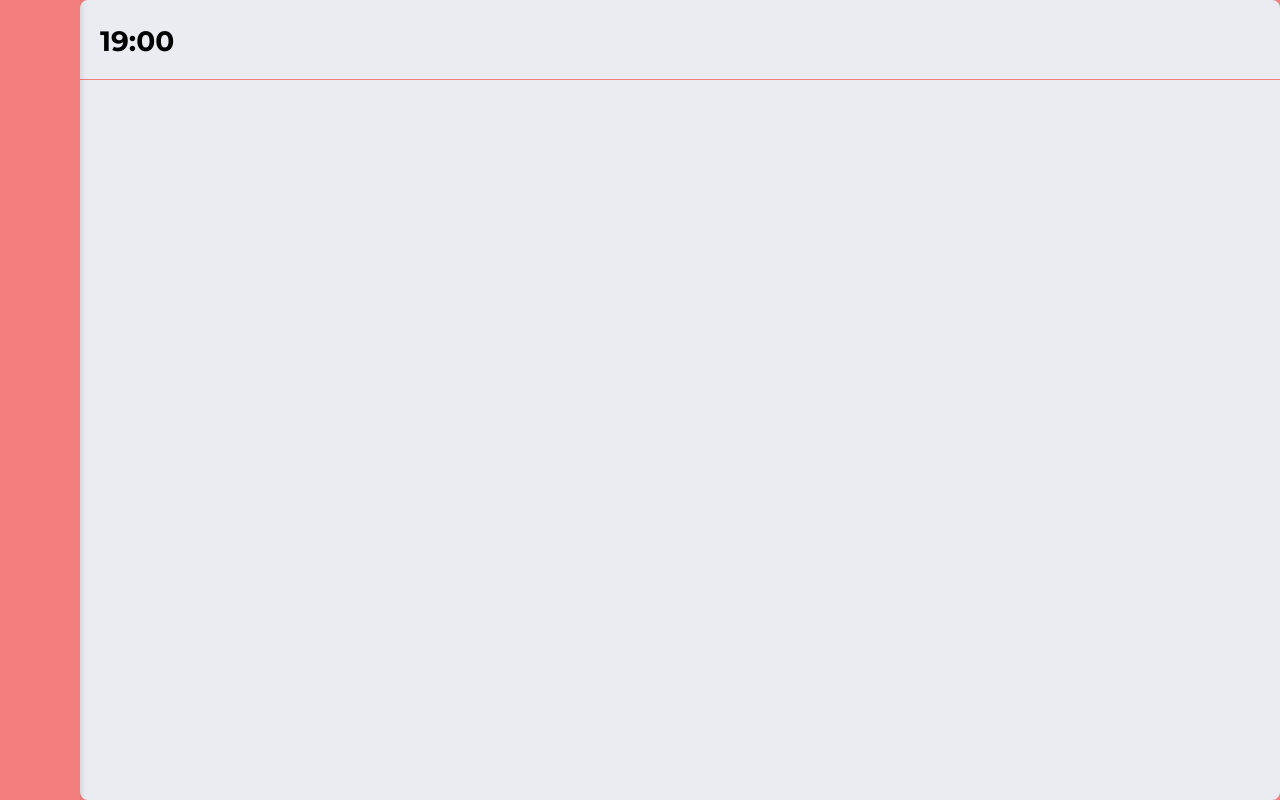
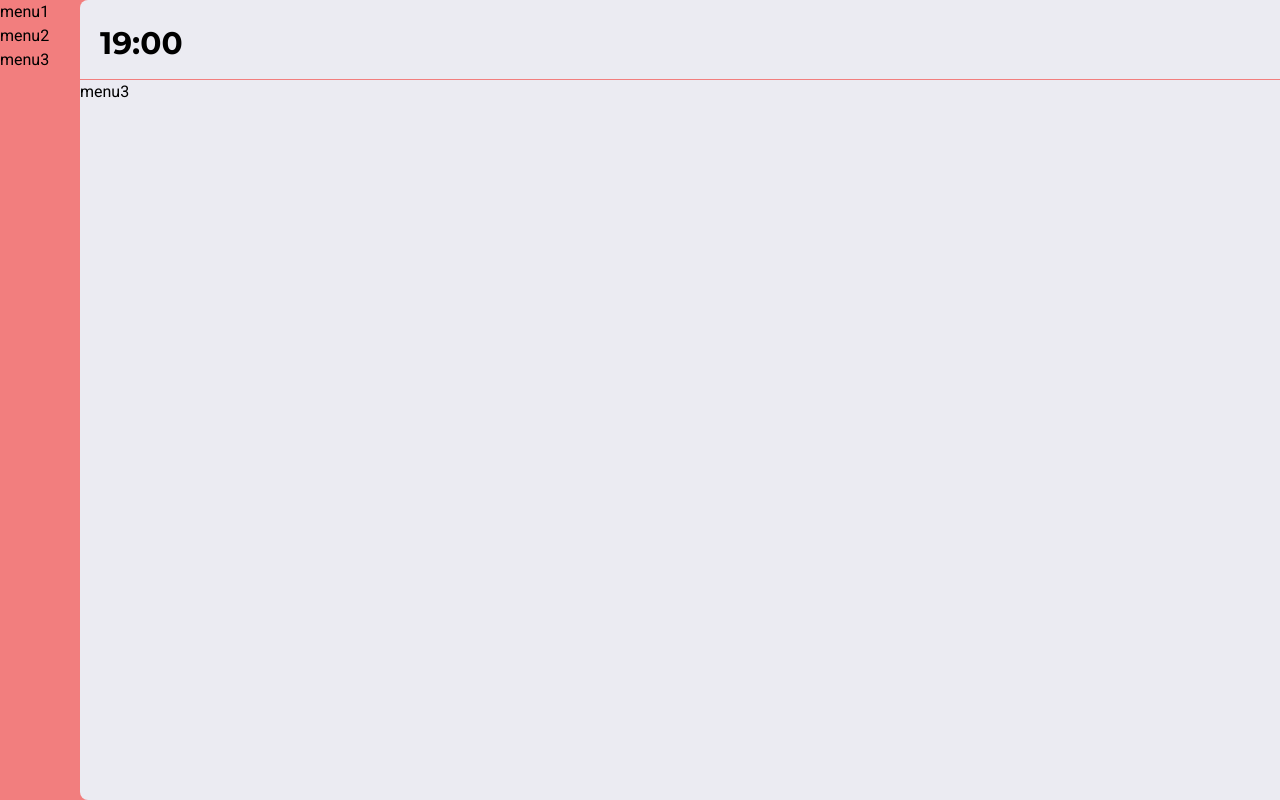
Before and after one commit to MShazilKhan7/quiks_frontend, a React (Vite) app: page /menu3 in a window 1280 px wide. Built offline with nearby package versions, Linux system fonts and the light colour scheme.

Commit message:
Root Layout setup

```diff
--- a/src/App.css
+++ b/src/App.css
@@ -24,12 +24,6 @@ body {
 }
 
 /* Main Container */
-#main-container {
-    height: 100vh;
-    width: calc(100vw - 5rem);
-    float: right;
-    border-radius: 0.5rem;
-}
 /* #main-container.open {
     width: calc(100vw - 5rem);
 }
@@ -60,21 +54,21 @@ body {
 
 @media (max-width: 768px) {
     /* Show toggle button on small devices */
-    #sidebar .toggle-btn {
+    /* #sidebar .toggle-btn {
         display: block;
     }
     #main-container {
         width: 100vw;
         border-radius: 0;
-    }
+    } */
 }
 
 /* Header */
-#main-container #header {
+#header {
     border-bottom: 1px solid var(--primary-color);
     height: 5rem;
 }
-#main-container #header #time {
-    font-size: 1.75rem;
+#time {
+    font-size: 1.95rem;
     font-family: var(--font-secondary);
 }
--- a/src/App.jsx
+++ b/src/App.jsx
@@ -1,23 +1,16 @@
 import "./App.css";
 import React, { useState } from "react";
 import "./index.css";
-import Sidebar from "./app/components/sidebar/Sidebar"
-import MainContainer from "./app/components/MainContainer";
+import Sidebar from "./app/components/sidebar/Sidebar";
+import MainContainer from "./app/components/RootLayout/RootLayout";
+import RootLayout from "./app/components/RootLayout/RootLayout";
+import AppRoutes from "./app/routes";
 
 function App() {
-  const [isSidebarOpen, setIsSidebarOpen] = useState(true);
-
-  const toggleSidebar = () => {
-    setIsSidebarOpen(!isSidebarOpen);
-  };
-
   return (
-    <>
-      <div id="app">
-        <Sidebar isOpen={isSidebarOpen} onToggle={toggleSidebar}/>
-        <MainContainer isSidebarOpen={isSidebarOpen} toggleSidebar={toggleSidebar}/>
-      </div>
-    </>
+    <div id="app">
+      <AppRoutes />
+    </div>
   );
 }
 
--- a/src/app/components/MainContainer.jsx
+++ /dev/null
@@ -1,10 +0,0 @@
-import React from 'react'
-import Header from './header/Header'
-
-export default function MainContainer(props) {
-  return (
-    <div id="main-container" className={`${props.isSidebarOpen ? 'open' : 'close'} bg-back`}>
-      <Header />
-    </div>
-  )
-}
--- /dev/null
+++ b/src/app/components/RootLayout/RootLayout.jsx
@@ -0,0 +1,36 @@
+import React, { useState } from "react";
+import Header from "../header/Header";
+import Sidebar from "../sidebar/Sidebar";
+import { Outlet } from "react-router-dom";
+
+export default function RootLayout() {
+  const [isSidebarOpen, setIsSidebarOpen] = useState(true);
+
+  const toggleSidebar = () => {
+    setIsSidebarOpen(!isSidebarOpen);
+  };
+
+  return (
+    <div
+      className={`bg-primay w-screen flex h-screen justify-between bg-primary`}
+    >
+      <div
+        className={`left-container h-full md:w-[5rem] bg-black transition-all duration-500 ${
+          isSidebarOpen ? "w-[5rem]" : "w-0"
+        }`}
+      >
+        <Sidebar isOpen={isSidebarOpen} onToggle={toggleSidebar} />
+      </div>
+      <div
+        className={`right-container h-full md:rounded-l-[0.5rem] md:w-[calc(100%-5rem)] bg-back transition-all duration-500 ${
+          isSidebarOpen
+            ? "w-[calc(100%-5rem)] rounded-l-[0.5rem]"
+            : "w-full rounded-l-none"
+        }`}
+      >
+        <Header />
+        <Outlet />
+      </div>
+    </div>
+  );
+}
--- a/src/app/components/sidebar/Sidebar.jsx
+++ b/src/app/components/sidebar/Sidebar.jsx
@@ -1,22 +1,32 @@
-import React from 'react'
+import React from "react";
+import SidebarItem from "./SidebarItem";
+import { navigation } from "../../constants/navigationMenusConfig";
 
 export default function Sidebar(props) {
   return (
-        <nav id="sidebar" className={`fixed top-0 left-0 h-full transition-all duration-300 ${props.isOpen ? 'open' : 'close'} bg-primary`} >
+    <nav
+      className={`h-full transition-all duration-300 bg-primary flex flex-col justify-between`}
+    >
+      <div>
+        {navigation.map((menu) => {
+          return <SidebarItem {...menu} />;
+        })}
+      </div>
+      <div className="relative">
         <button
-                className={props.isOpen ? "absolute bottom-4 left-1/2 transform text-white w-8 h-8 flex items-center justify-center rounded-full shadow-lg toggle-btn close bg-accent" : "hidden"}
+          className={
+            "absolute md:hidden bottom-4 left-1/2 transform text-white w-8 h-8 flex items-center justify-center rounded-full shadow-lg toggle-btn close bg-accent"
+          }
           onClick={props.onToggle}
           aria-label="Toggle Sidebar"
         >
+          {props.isOpen ? (
             <i className="fas fa-arrow-left text-sm"></i>
+          ) : (
+            <i className="fas fa-arrow-right text-sm"></i>
+          )}
         </button>
-            <button
-                className={props.isOpen ? 'hidden' : "absolute bottom-4 left-1/2 transform text-white w-8 h-8 flex items-center justify-center rounded-full shadow-lg toggle-btn open bg-accent"}
-                onClick={props.onToggle}
-                aria-label="Toggle Sidebar"
-            >
-                <i className="fas fa-arrow-right text-sm"></i>
-            </button>
+      </div>
     </nav>
-    )
+  );
 }
--- a/src/app/components/sidebar/SidebarItem.jsx
+++ b/src/app/components/sidebar/SidebarItem.jsx
@@ -1,7 +1,15 @@
-import React from 'react'
-
-export default function SidebarItem() {
+import React from "react";
+import { useNavigate } from "react-router-dom";
+export default function SidebarItem(props) {
+  const navigate = useNavigate();
   return (
-    <div>SidebarItem</div>
-  )
+    <div
+      onClick={() => {
+        navigate(props.path);
+      }}
+      className="cursor-pointer"
+    >
+      <p>{props.title}</p>
+    </div>
+  );
 }
--- /dev/null
+++ b/src/app/constants/navigationMenusConfig.js
@@ -0,0 +1,14 @@
+export const navigation = [
+  {
+    path: "/",
+    title: "menu1",
+  },
+  {
+    path: "menu2",
+    title: "menu2",
+  },
+  {
+    path: "menu3",
+    title: "menu3",
+  },
+];
--- a/src/app/routes/bookNavigationConfig.js
+++ /dev/null
@@ -1,18 +0,0 @@
-const bookRoutes = [
-  {
-    path: "/books",
-    // element: <BookList />,
-    children: [
-      {
-        path: "",
-        element: "",
-      },
-    ],
-  },
-  {
-    path: "/books/:id",
-    // element: <BookDetail />,
-  },
-];
-
-export default bookRoutes;
--- a/src/app/routes/index.jsx
+++ b/src/app/routes/index.jsx
@@ -1,14 +1,22 @@
 import React from "react";
 import { BrowserRouter as Router, Routes, Route } from "react-router-dom";
-import bookRoutes from "./bookNavigationConfig";
-
+import RootLayout from "../components/RootLayout/RootLayout";
+import { navigationRoutes } from "./navigationRoutes";
 const AppRoutes = () => {
   return (
     <Router>
       <Routes>
-        {bookRoutes.map((route, index) => (
-          <Route key={index} path={route.path} element={route.element} />
-        ))}
+        <Route path="/" element={<RootLayout />}>
+          {navigationRoutes.map((menu, index) => {
+            return (
+              <Route
+                index={index === 0}
+                path={menu.path}
+                element={menu.element}
+              />
+            );
+          })}
+        </Route>
       </Routes>
     </Router>
   );
--- /dev/null
+++ b/src/app/routes/navigationRoutes.jsx
@@ -0,0 +1,16 @@
+  export const navigationRoutes = [
+    {
+      path: "/",
+      element: <>menu1</>,
+    },
+    {
+      path: "menu2",
+      element: <>menu2</>,
+    },
+    {
+      path: "menu3",
+      element: <>menu3</>,
+    },
+  ];
+
+  export default navigationRoutes;
```
Also changed, not shown: src/app/components/header/Header.jsx (+6 -4 lines), src/app/main/comp.jsx (deleted). Lines whose indentation alone changed are shown as unchanged.
